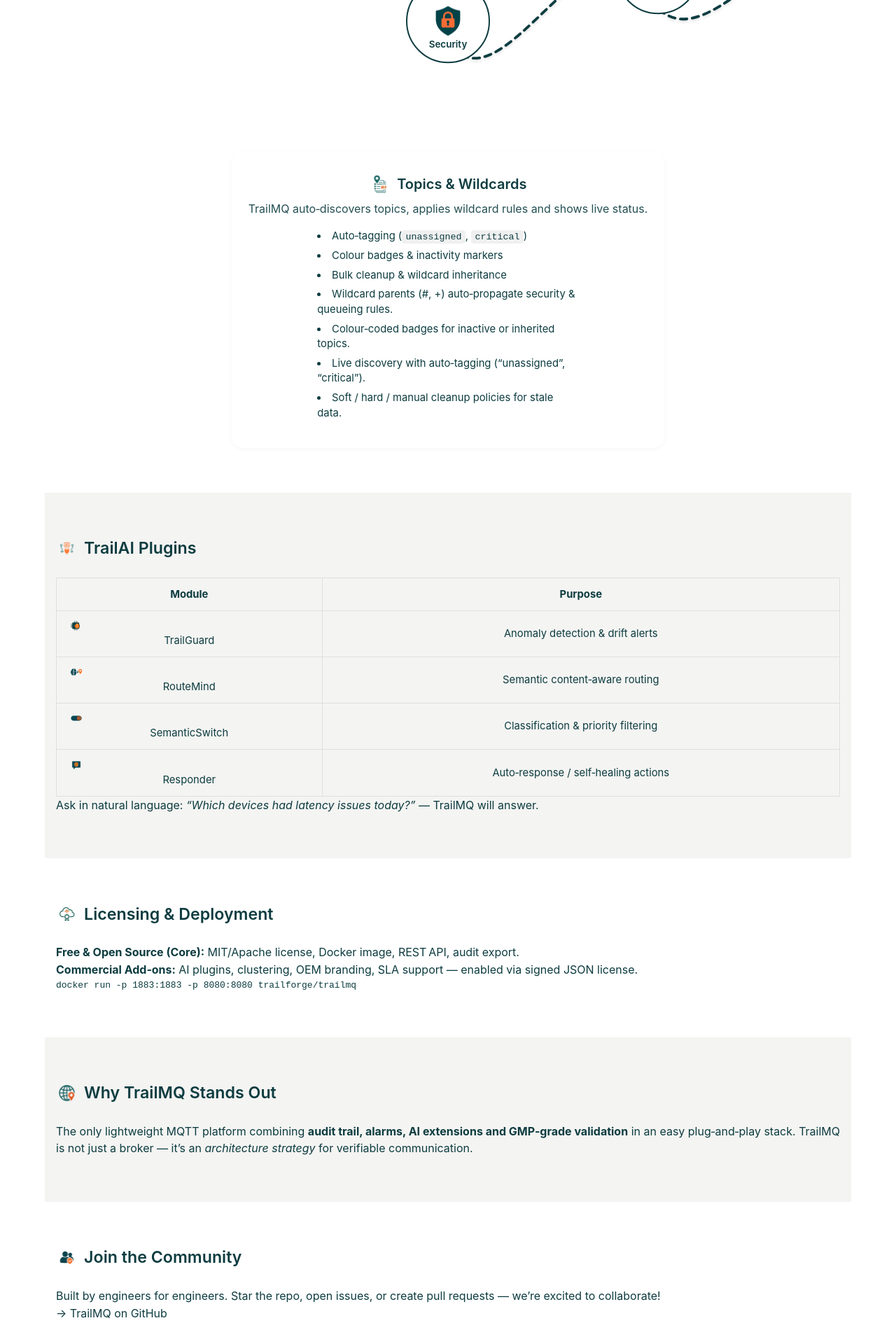
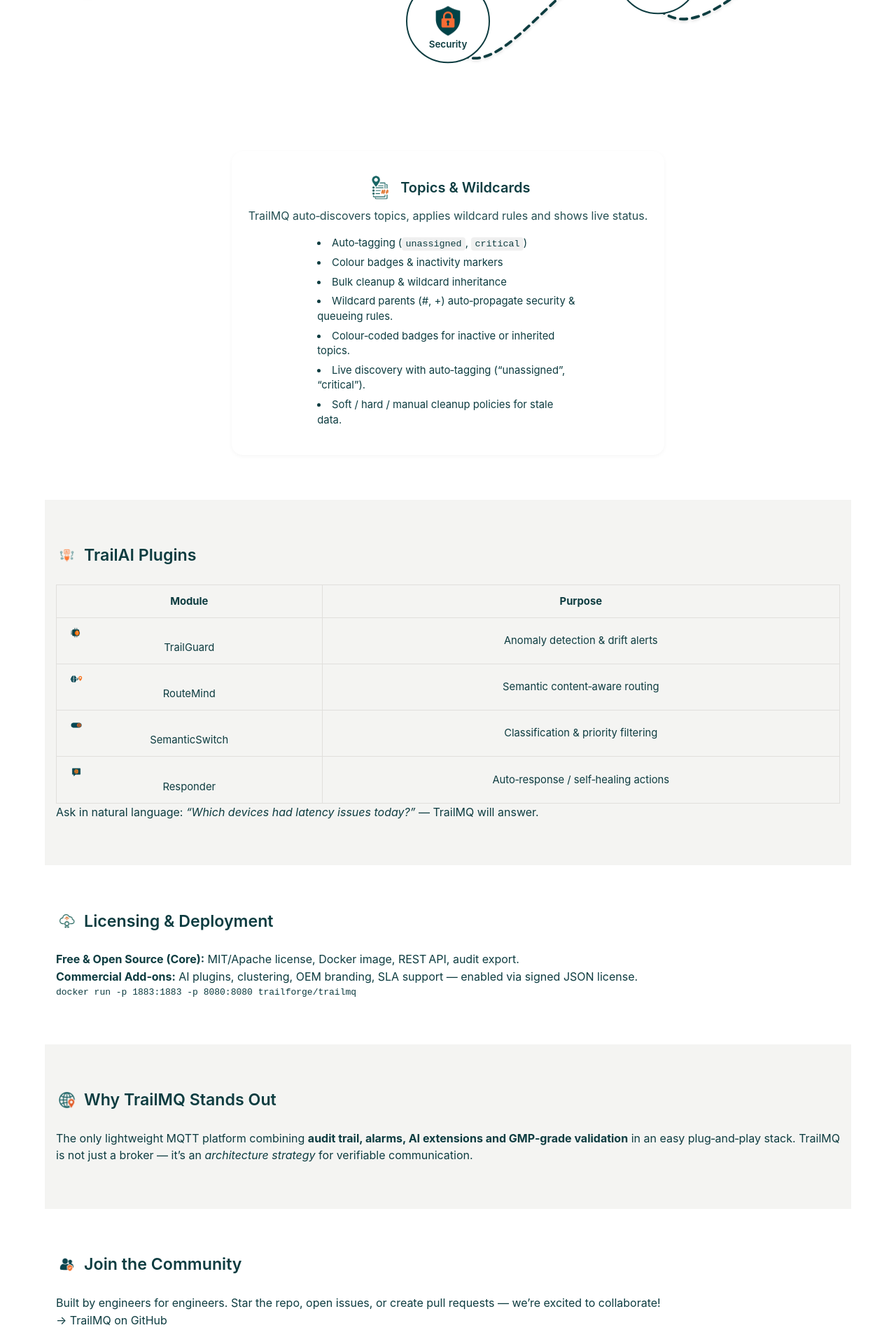
Before and after one commit to RainerGewalt/trailmq_website, a Jekyll site: the page built from index.md, in a window 1280 px wide. Shown: the part 2131-4051 px from the top of the page at 70% size. Built offline with Jekyll 4.4.1, drawn with Linux system fonts in a browser that asks for light colours.

Commit message:
simplified css structure

```diff
--- a/assets/css/landing.css
+++ b/assets/css/landing.css
@@ -243,10 +243,10 @@ h1, h2, h3 { line-height: 1.25; font-weight: 600; }
 }
 
 .rope-card h3 img.inline-icon {
-    width: 1.5em;
-    height: 1.5em;
-    object-fit: contain;
+    width: 2em;
+    height: 2em;
 }
+
 
 .rope-card p {
     font-size: var(--fs-400);
```
